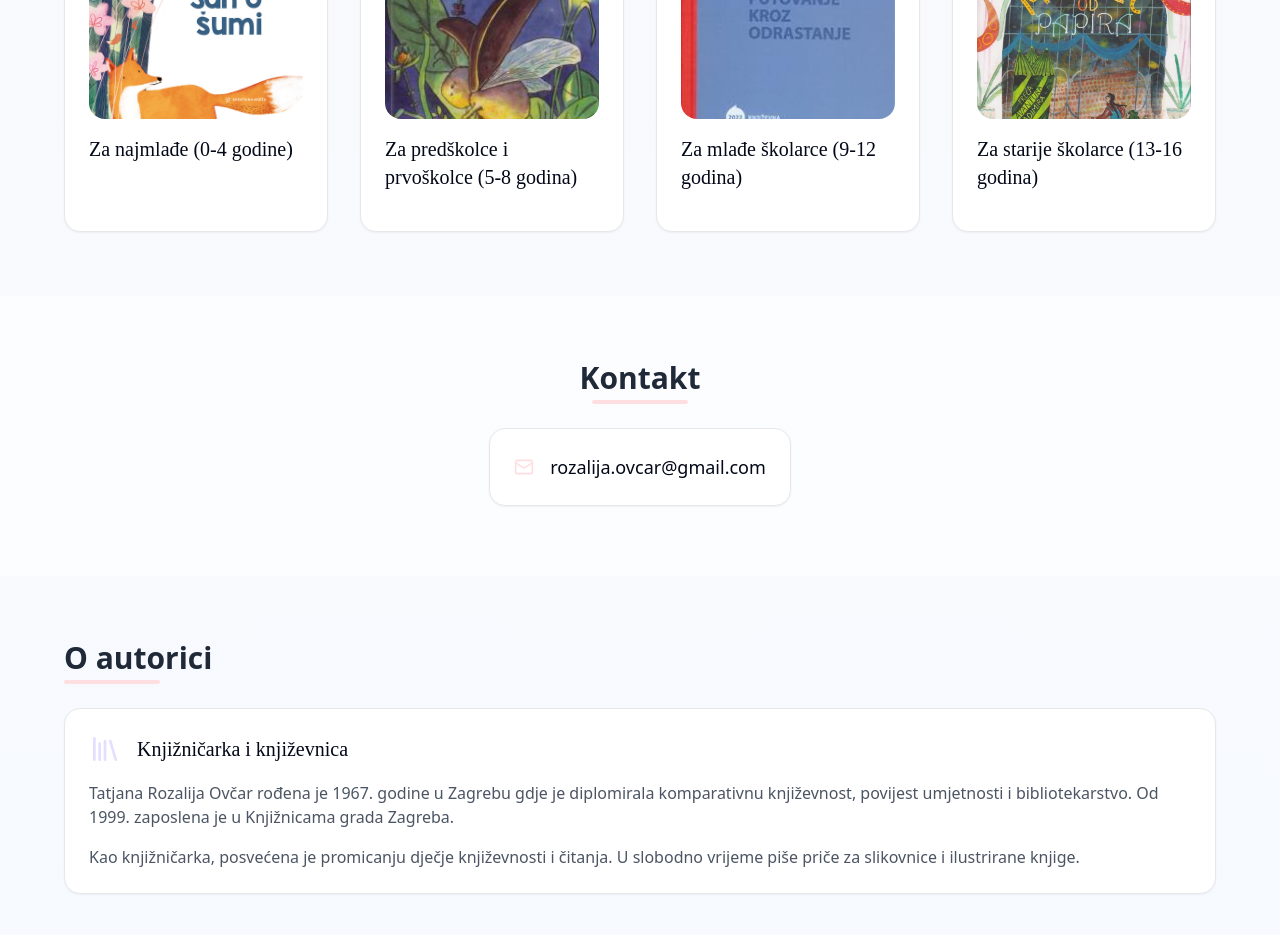
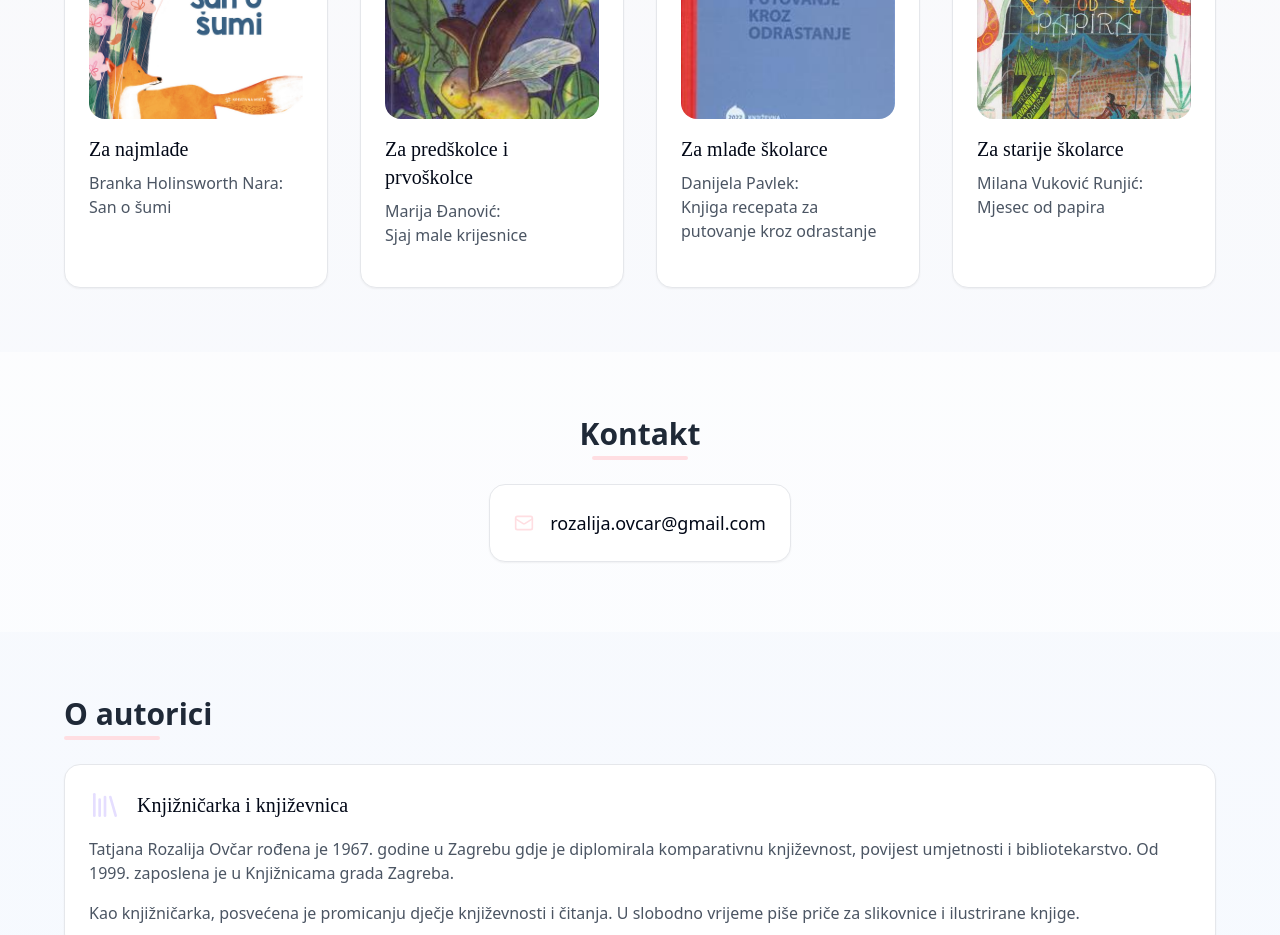
Before and after one commit to TatjanaRozalijaOvcar/pastel-storyland, a React (Vite) app: page / in a window 1280 px wide. Shown: the part 2160-3095 px from the top of the page. Built offline with nearby package versions, Linux system fonts and the light colour scheme.

Commit message:
Update book recommendations section
Removed age numbers from book recommendation categories and added titles and authors.

```diff
--- a/src/pages/Index.tsx
+++ b/src/pages/Index.tsx
@@ -1,4 +1,3 @@
-
 import { Card } from "@/components/ui/card";
 import { Button } from "@/components/ui/button";
 import { BookOpen, Mail, Library } from "lucide-react";
@@ -136,7 +135,8 @@ const Index = () => {
                 alt="San o šumi"
                 className="w-full h-48 object-cover rounded-lg mb-4"
               />
-              <h3 className="font-playfair text-xl mb-4">Za najmlađe (0-4 godine)</h3>
+              <h3 className="font-playfair text-xl mb-2">Za najmlađe</h3>
+              <p className="text-gray-600 mb-4">Branka Holinsworth Nara:<br />San o šumi</p>
             </Card>
             <Card className="book-card">
               <img
@@ -144,7 +144,8 @@ const Index = () => {
                 alt="Sjaj male krijesnice"
                 className="w-full h-48 object-cover rounded-lg mb-4"
               />
-              <h3 className="font-playfair text-xl mb-4">Za predškolce i prvoškolce (5-8 godina)</h3>
+              <h3 className="font-playfair text-xl mb-2">Za predškolce i prvoškolce</h3>
+              <p className="text-gray-600 mb-4">Marija Đanović:<br />Sjaj male krijesnice</p>
             </Card>
             <Card className="book-card">
               <img
@@ -152,7 +153,8 @@ const Index = () => {
                 alt="Knjiga recepata za putovanje kroz odrastanje"
                 className="w-full h-48 object-cover rounded-lg mb-4"
               />
-              <h3 className="font-playfair text-xl mb-4">Za mlađe školarce (9-12 godina)</h3>
+              <h3 className="font-playfair text-xl mb-2">Za mlađe školarce</h3>
+              <p className="text-gray-600 mb-4">Danijela Pavlek:<br />Knjiga recepata za putovanje kroz odrastanje</p>
             </Card>
             <Card className="book-card">
               <img
@@ -160,7 +162,8 @@ const Index = () => {
                 alt="Mjesec od papira"
                 className="w-full h-48 object-cover rounded-lg mb-4"
               />
-              <h3 className="font-playfair text-xl mb-4">Za starije školarce (13-16 godina)</h3>
+              <h3 className="font-playfair text-xl mb-2">Za starije školarce</h3>
+              <p className="text-gray-600 mb-4">Milana Vuković Runjić:<br />Mjesec od papira</p>
             </Card>
           </div>
         </div>
```
